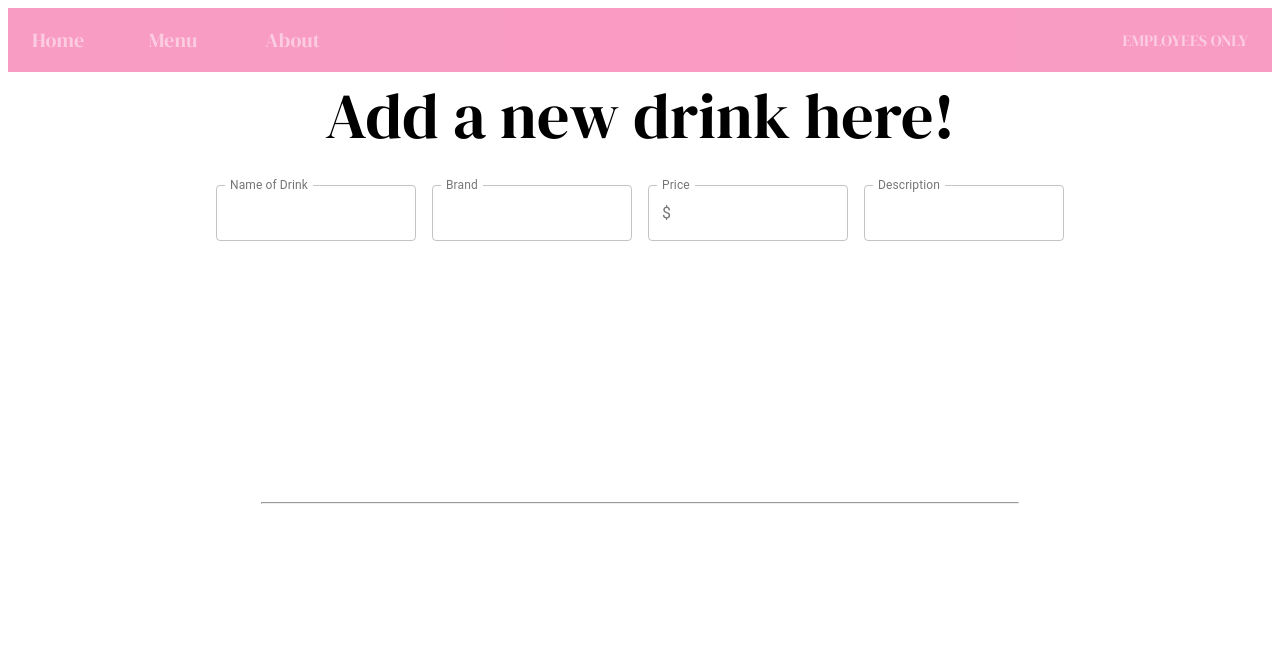
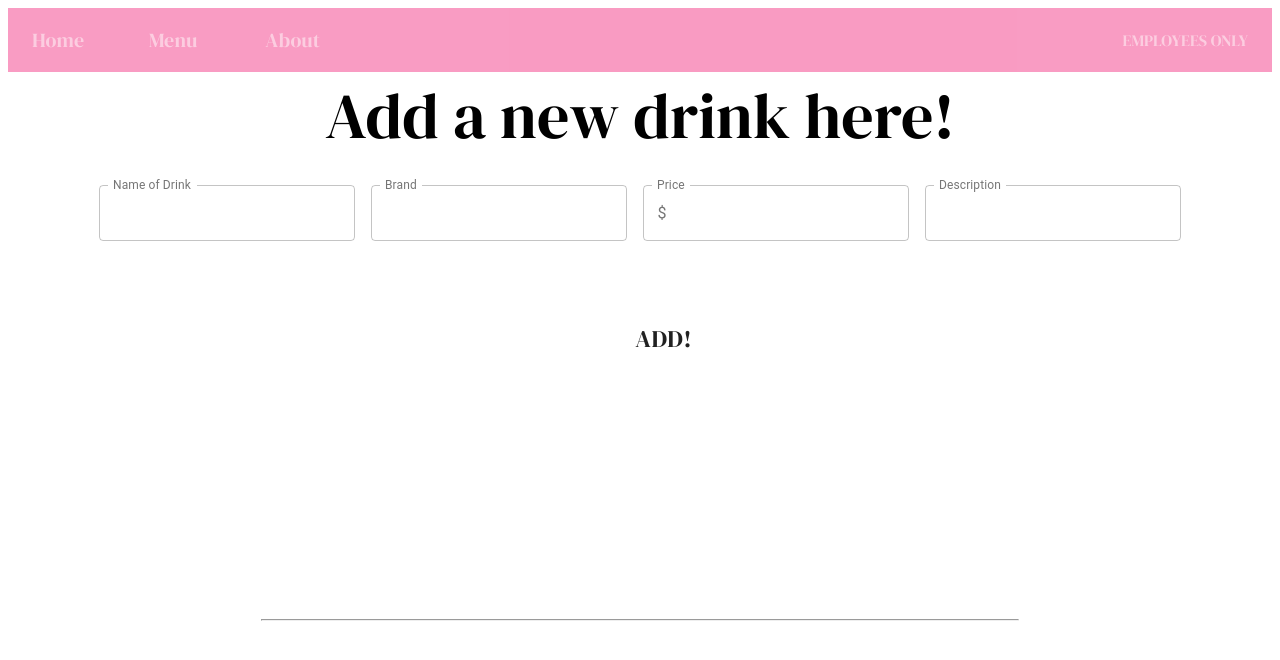
Before and after one commit to reese-lee/chocolate-tap-room, a React app: page /#/addDrink in a window 1280 px wide. Shown: the top 660 px of the page. Built offline with nearby package versions, Linux system fonts and the light colour scheme; a web font is replaced by a local one.

Commit message:
add Button, and finalize styling for page

```diff
--- a/src/components/AddDrink.jsx
+++ b/src/components/AddDrink.jsx
@@ -7,6 +7,7 @@ import TextField from '@material-ui/core/TextField';
 import MenuItem from '@material-ui/core/MenuItem';
 import Visibility from '@material-ui/icons/Visibility';
 import VisibilityOff from '@material-ui/icons/VisibilityOff';
+import Button from '@material-ui/core/Button';
 
 const useStyles = makeStyles(theme => ({
   root: {
@@ -23,10 +24,16 @@ const useStyles = makeStyles(theme => ({
   title: {
     fontSize: '4em',
     textAlign: 'center'
-  }
+  },
+  button: {
+    textAlign: 'center',
+    marginTop: '5%',
+    marginLeft: '49%',
+    fontSize: '1.5em'
+  },
 }));
 
-export default function FormTest() {
+export default function AddDrink() {
   const classes = useStyles();
   const [values, setValues] = React.useState({
     name: '',
@@ -42,6 +49,7 @@ export default function FormTest() {
       </div>
       <br></br>
       <div className={classes.root}>
+        <form>
         <TextField
         id="outlined-simple-start-adornment"
         className={clsx(classes.margin, classes.textField)}
@@ -81,6 +89,10 @@ export default function FormTest() {
           startAdornment: <InputAdornment position="start"></InputAdornment>,
         }}
         />
+        </form>
+      </div>
+      <div>
+        <Button className={classes.button} style={{fontFamily: 'DM Serif Display'}}>ADD!</Button>
       </div>
     </div>
   );
```
Lines whose indentation alone changed are shown as unchanged.
